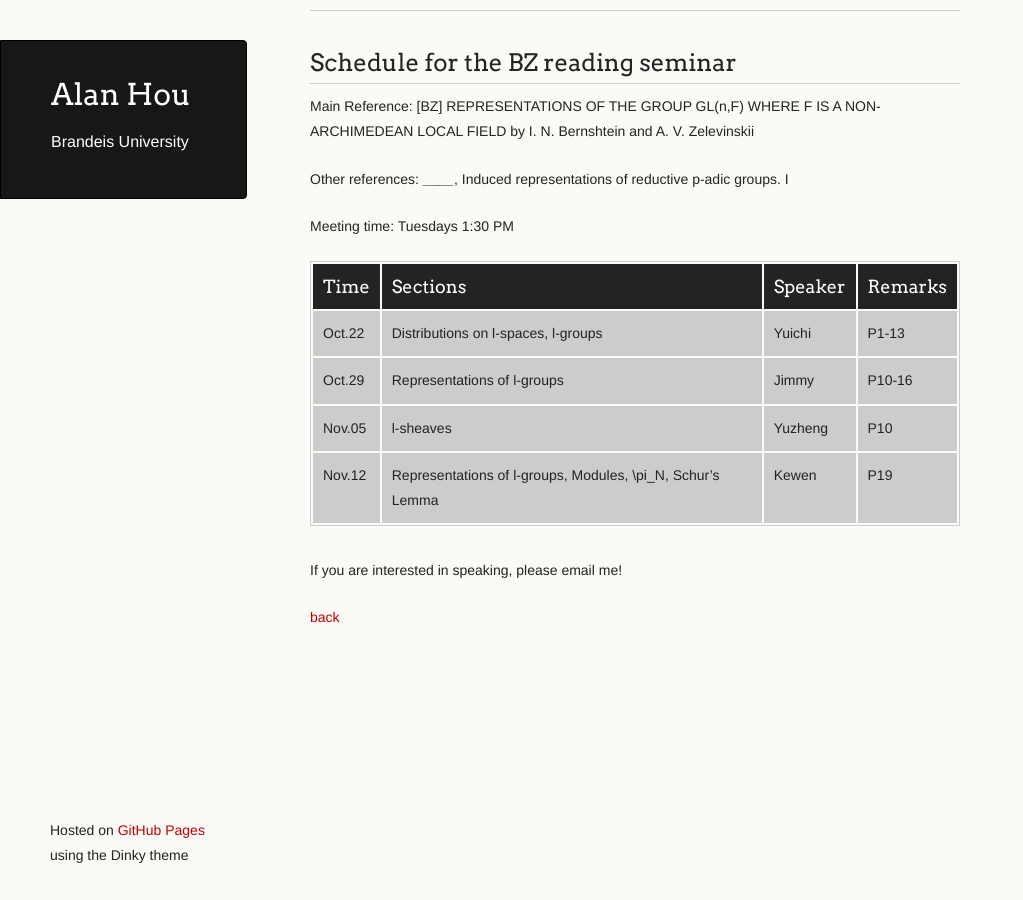
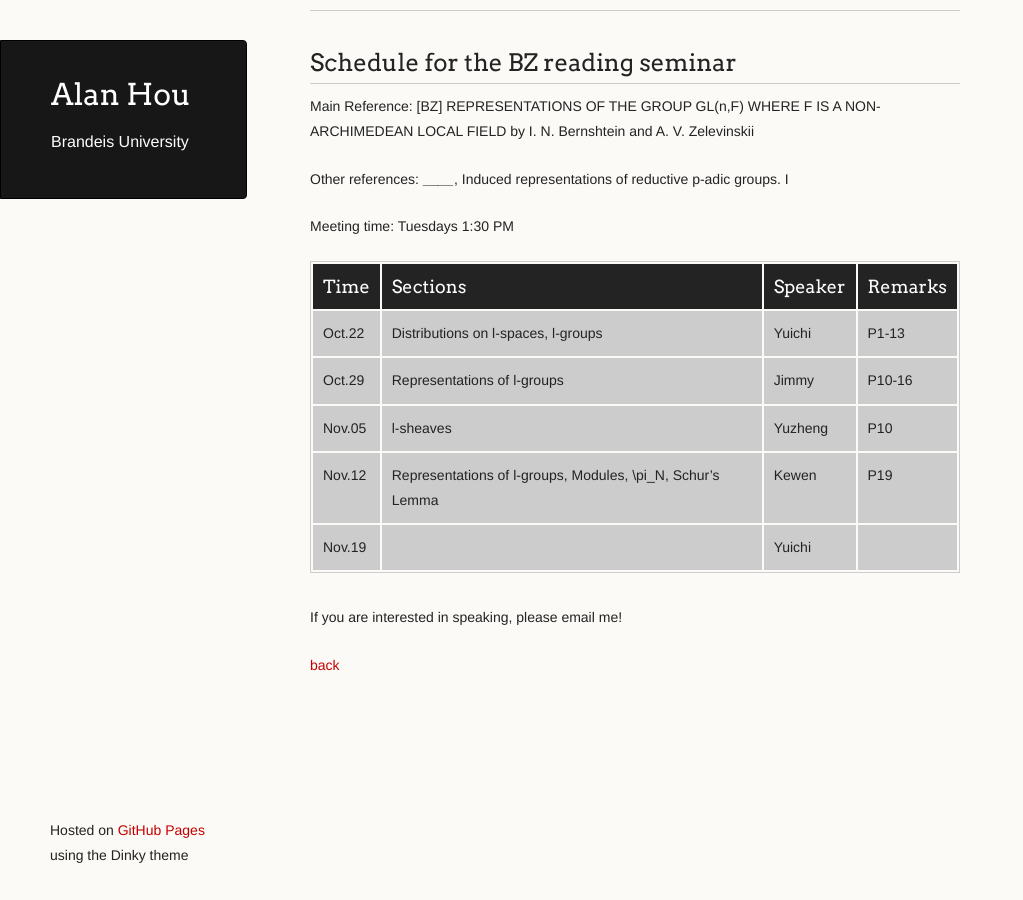
Before and after one commit to axhou/axhou.github.io, a Jekyll site: the page built from bzf2024.md, in a window 1280 px wide. Shown: the whole page, without its empty margins (0-1023 px from the left). Built offline with Jekyll 4.4.1, drawn with Linux system fonts in a browser that asks for light colours; our own code applies the rules of GitHub Pages for plain Markdown files.

Commit message:
Update bzf2024.md

```diff
--- a/bzf2024.md
+++ b/bzf2024.md
@@ -23,6 +23,7 @@ Meeting time: Tuesdays 1:30 PM
 | Oct.29  | Representations of l-groups | Jimmy | P10-16|
 | Nov.05  |  l-sheaves | Yuzheng | P10|
 | Nov.12  | Representations of l-groups, Modules, \pi_N, Schur’s Lemma | Kewen | P19 |
+| Nov.19  | | Yuichi | |
 
 If you are interested in speaking, please email me!
 
```
